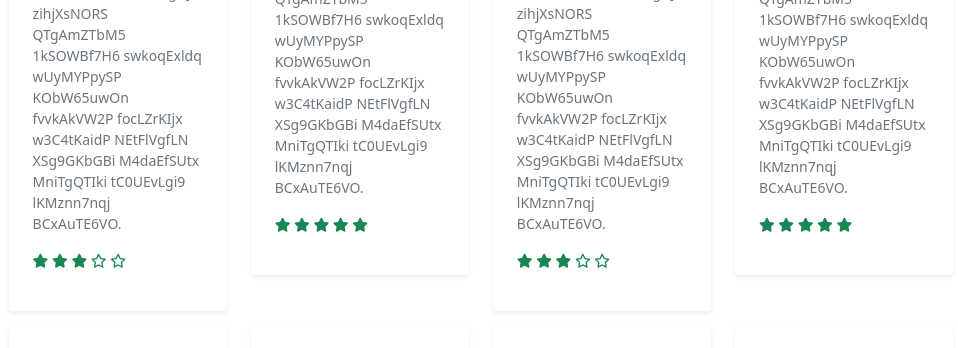
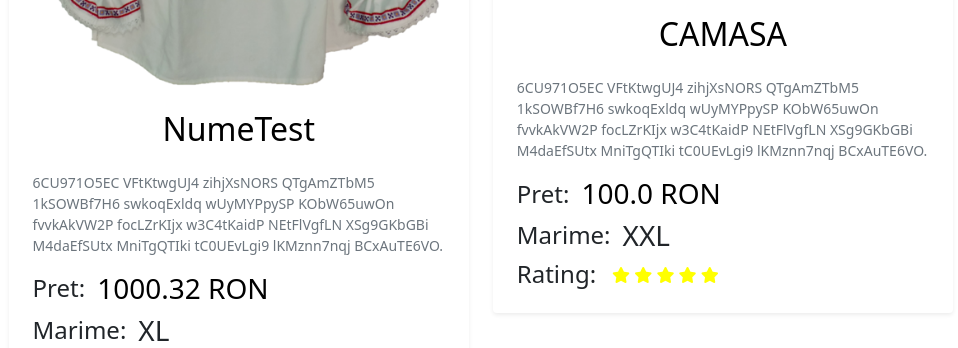
Before and after one commit to danielsofran/WebsiteTemplateDjango, a Django app: page /galerie in a window 1280 px wide. Shown: the part 2717-3065 px from the top of the page, without its empty margins (303-1261 px from the left). Run offline with Django 4.2, Linux system fonts and the light colour scheme; data comes from the database, SQL or seed files in the repository; both versions use the stored data as it was after the commit; some libraries are stand-ins or nearby versions.

Commit message:
parametrized, remove xxxxxl search not price if setting autosavejson settings frontend update

```diff
--- a/OwnSettings/ownsettings.json
+++ b/OwnSettings/ownsettings.json
@@ -1 +1 @@
-{"jsonpath": "OwnSettings/ownsettings.json", "showprice": true, "allowrating": false, "productimagepath": "Products/", "navbar": {"jsonpath": "OwnSettings/navbarsettings.json", "title": "Ie \u00a0Romaneasc\u0103", "color": [127, 255, 212, 0.95]}, "slideshow": {"jsonpath": "OwnSettings/slideshowsettings.json", "imgpath": "C:\\Desktop\\WebsiteTemplate\\media\\SlideShow\\", "duration": 10000}, "footer": {"jsonpath": "OwnSettings/footersettings.json", "title": "Art \u00a0\u00a0Traditional", "credits": "Drepturi de autor \u00a9 2022. Toate drepturile rezervate", "imgsource": "/media/BannerR.png"}}
+{"jsonpath": "OwnSettings/ownsettings.json", "showprice": true, "allowrating": false, "productimagepath": "Products/", "navbar": {"jsonpath": "OwnSettings/navbarsettings.json", "title": "Ie \u00a0Romaneasc\u0103", "titlefont": "Alex Brush", "color": [127, 255, 212, 0.95], "islight": true}, "slideshow": {"jsonpath": "OwnSettings/slideshowsettings.json", "imgpath": "C:\\Desktop\\WebsiteTemplate\\media\\SlideShow\\", "duration": 10000, "maxheight": 500, "breakpoint": 1000}, "footer": {"jsonpath": "OwnSettings/footersettings.json", "title": "Art \u00a0\u00a0Traditional", "titlefont": "Alex Brush", "credits": "Drepturi de autor \u00a9 2022. Toate drepturile rezervate", "imgsource": "/media/BannerR.png"}, "card": {"jsonpath": "OwnSettings/cardsettings.json", "color": [255, 255, 255, 0], "islight": true, "showtitle": true, "titlecolor": [0, 0, 0, 1], "titlealign": "center", "showprice": true, "finalpricecolor": [0, 0, 0, 1], "reducerecolor": [255, 26, 26, 1], "initialpretcolor": [0, 0, 0, 1], "showdescription": true, "showimage": true, "starscolor": [255, 255, 0, 1], "specificatii": "marime gen rating"}, "galerie": {"jsonpath": "OwnSettings/galeriesettings.json", "pretmin": 50, "pretmax": 2000, "pas": 50}}
--- /dev/null
+++ b/ideas.txt
@@ -0,0 +1,6 @@
+image background for navbar
+remake image footer
+background for galerie blocks
+change navbar color to verde PRAZ
+change star color to darker
+?change card background from setting
--- a/magazin/static/magazin/js/utils.js
+++ b/magazin/static/magazin/js/utils.js
@@ -67,8 +67,6 @@ function serialize(obj) {
 }
 function activateAlert(text, state="success"){
     alerttag = document.getElementById("alerteval")
-    alert(state)
-    alert(alerttag.classList.length)
     for(let i=0;i<alerttag.classList.length;++i)
     {
         let cls = alerttag.classList[i]
--- a/magazin/views.py
+++ b/magazin/views.py
@@ -7,58 +7,25 @@ from urllib.parse import urlencode
 
 from .models import Produs
 from WebsiteTemplate import settings
+from WebsiteTemplate.settings import ownsettings
+from .utils import isfilterok, getlength
 # Create your views here.
 
 def home(request):
-    path = settings.ownsettings["slideshow"]["imgpath"]
+    path = ownsettings["slideshow"]["imgpath"]
     files = os.listdir(path)
     slideshowimages = [f'media/SlideShow/{imgname}' for imgname in files]
     return render(request, "home.html", {
         "firstimage": slideshowimages[0],
         "slideshowimages": slideshowimages[1:],
         "range": range(1, len(slideshowimages)),
-        **settings.ownsettings.context(),
+        **ownsettings.context(),
     })
-
-def getlength(products, **kwargs):
-    try:
-        rez = products.filter(**kwargs)
-        try: return len(rez)
-        except: return 1
-    except Exception as e: return 0
-
-def isfilterok(produs, filter, genuri, marimi) -> bool:
-    if filter["stoc"]=="in" and produs.stoc<=0:
-        return False
-    if filter["stoc"]=="redus" and produs.pret.reducere<=0:
-        return False
-    if filter["pret_max"] is not None and produs.pret.pret_final>filter["pret_max"]:
-        return False
-    if produs.specificatii.spalaremasina==False and filter["ch_spalare"]==True:
-        return False
-
-    skip_gen = True
-    _genuri = []
-    for gen in genuri:
-        skip_gen &= not gen[2]
-        if gen[2]: _genuri.append(gen[0])
-    if not skip_gen and produs.specificatii.gen not in _genuri:
-        return False
-
-    skip_marime = True
-    _marimi = []
-    for marime in marimi:
-        skip_marime &= not marime[2]
-        if marime[2]: _marimi.append(marime[0])
-    if not skip_marime and produs.specificatii.marime not in _marimi:
-        return False
-
-    return True
 
 def galerie(request):
     _products = Produs.objects.filter(sters=False)
     nrprod = len(_products)
-    numemarimi = ["XS", "S", "M", "L", "XL", "XXL", "XXXL", "XXXXL", "XXXXXL"]
+    numemarimi = ["XS", "S", "M", "L", "XL", "XXL", "XXXL", "XXXXL"]
     numegenuri = ["Barbati", "Femei", "Copii"]
     marimi = []
     genuri = []
@@ -91,14 +58,18 @@ def galerie(request):
 
     return render(request, "galerie.html", {
         'listaproduse': list(products)*12,
+        "noresult": len(products) == 0,
         'nrproduse': nrprod,
         "range5": range(1, 6),
-        "marimi": marimi,
         "reduse": sum(produs.pret.reducere>0 for produs in _products),
         "prinstoc": sum(produs.stoc>0 for produs in _products),
+        "marimi": marimi,
         "genuri": genuri,
+        "cardshowmarime": "marime" in ownsettings['card']['specificatii'],
+        "cardshowgen": "gen" in ownsettings['card']['specificatii'],
+        "cardshowrating": "rating" in ownsettings['card']['specificatii'],
         **filtru,
-        **settings.ownsettings.context(),
+        **ownsettings.context(),
     })
 
 def produs(request, id):
@@ -115,7 +86,7 @@ def produs(request, id):
         "allimages": images,
         "allimagesindexes": zip(images[1:], range(2, len(images)+1)),
         "range5": range(5),
-        **settings.ownsettings.context(),
+        **ownsettings.context(),
     })
 
 def rateprodus(request, id):
@@ -128,7 +99,7 @@ def rateprodus(request, id):
 def search(request):
     text = request.GET["text"]
     products = Produs.objects.filter(sters=False)
-    numemarimi = ["XS", "S", "M", "L", "XL", "XXL", "XXXL", "XXXXL", "XXXXXL"]
+    numemarimi = ["XS", "S", "M", "L", "XL", "XXL", "XXXL", "XXXXL"]
     numegenuri = ["Barbati", "Femei", "Copii"]
     numegenuri = [x.casefold() for x in numegenuri]
     numemarimi = [x.casefold() for x in numemarimi]
@@ -145,11 +116,12 @@ def search(request):
             for marime in numemarimi:
                 if marime == token:
                     filter["marime"+marime.upper()] = "on"
-            if "redus" in token or "reducere" in token:
-                filter["stoc"] = "redus"
-            try: token=int(token)
-            except: pass
-            else: filter["pret"] = int(token)
+            if ownsettings['showprice']:
+                if "redus" in token or "reducere" in token:
+                    filter["stoc"] = "redus"
+                try: token=int(token)
+                except: pass
+                else: filter["pret"] = int(token)
     if filter["nume"]=="": filter.pop("nume")
     filter = urlencode(filter)
     return HttpResponseRedirect("/galerie?"+filter)
--- a/templates/card.html
+++ b/templates/card.html
@@ -1,15 +1,39 @@
-<div class="card rounded shadow-sm border-0 mb-3 produs">
-    <div class="card-body p-4"><img src="media/{{ produs.imagini.card }}" alt="" class="img-fluid d-block mx-auto mb-3">
-        <h5> <a href="/galerie/{{ produs.id }}" class="text-dark">{{ produs.nume }}</a></h5>
-         <p class="small text-muted font-italic">{{ produs.descriere }}</p>
-         <ul class="list-inline small">  {# list of stars #}
+<div class="card rounded shadow-sm border-0 mb-3 produs" style="background-color: rgba{{ cardcolor }}">
+    <div class="card-body p-4" style="background-color: rgba{{ cardcolor }}">
+        <a href="/galerie/{{ produs.id }}" class="text-decoration-none">
+            {% if cardshowimage %}<img src="media/{{ produs.imagini.card }}" alt="" class="img-fluid d-block mx-auto mb-3">{% endif %}
+            {% if cardshowtitle %}<h2 class="mb-4 text-{{ cardtitlealign }}" style="color: rgba{{ cardtitlecolor }}">{{ produs.nume }} </h2> {% endif %}
+        </a>
+            {% if cardshowdescription %}<p class="small {% if not cardislight %}text-light{% endif %} text-muted font-italic">{{ produs.descriere }}</p> {% endif %}
+            {% if cardshowprice %}
+                <div class="d-flex flex-row align-items-center">
+                    <h4 class="me-2 text-{% if cardislight %}dark{% else %}light{% endif %}"> Pret: </h4>
+                    <h3 class="ms-1"
+                        style="color: rgba{% if produs.pret.reducere != 0 %}{{ cardreducerecolor }}{% else %}{{ cardinitialpretcolor }}{% endif %}"
+                        >
+                        {{ produs.pret.pret_final }} RON
+                    </h3>
+                </div>
+            {% endif %}
+            {% if cardshowmarime %}
+                <div class="d-flex flex-row align-items-center text-{% if cardislight %}dark{% else %}light{% endif %}">
+                    <h4 class="me-2">Marime:</h4>
+                    <h3 class="ms-1"> {{ produs.specificatii.marime }}</h3>
+                </div>
+            {% endif %}
+            {% if cardshowrating %}
+             <div class="d-flex flex-row align-items-center">
+             <h4 class="me-3 my-auto text-{% if cardislight %}dark{% else %}light{% endif %}"> Rating: </h4>
+             <ul class="list-inline my-auto">  {# list of stars #}
                  {% for i in range5 %}
                      {% if produs.rating.value >= i %}
-                <li class="list-inline-item m-0"><i class="fa fa-star text-success"></i></li>
+                     <li class="list-inline-item m-0"><i class="fa fa-star" style="color: rgba{{ cardstarscolor }}"></i></li>
                      {% else %}
-                <li class="list-inline-item m-0"><i class="fa fa-star-o text-success"></i></li>
+                     <li class="list-inline-item m-0"><i class="fa fa-star-o" style="color: rgba{{ cardstarscolor }}"></i></li>
                      {% endif %}
                  {% endfor %}
               </ul>
              </div>
+            {% endif %}
     </div>
+</div>
--- a/templates/footer.html
+++ b/templates/footer.html
@@ -1,12 +1,12 @@
 <footer class="d-flex flex-column flex-xl-row bg-dark text-white fs-4">
     <div class="p-4">
-        <strong class="text-sm-start fs-1" style="font-family: Alex Brush"> {{ footertitle }} </strong>
+        <strong class="text-sm-start fs-1" style="font-family: {{ footertitlefont }}"> {{ footertitle }} </strong>
         <p class="fs-5"> {{ footercredits }} </p>
     </div>
     <div class="p-4">
         <img src="{{ footerimgsource }}" class="my-auto" style="max-inline-size: 100%">
     </div>
     <div class="p-5 text-center d-none d-xl-block">
-        <button onclick="location.href='#'" class="fs-1 p-3 my-auto text-center fadegray"> Sus </button>
+        <button onclick="location.href='#'" class="fs-1 display-1 fw-bold p-3 my-auto text-center align-self-center fadegray" style="font-family: {{ footertitlefont }}; font-size: 200%"> Sus </button>
     </div>
 </footer>
--- a/templates/galerie.html
+++ b/templates/galerie.html
@@ -32,7 +32,7 @@
             </div>
             <div class="m-1 mb-4 {% if not showprice %} d-none {% endif %}">
                 <label for="pricerange" class="form-label">Pret maxim: <span id="pretvalue">{% if pret_max is not None  %} {{ pret_max }} RON {% endif %}</span></label>
-                <input type="range" class="form-range" min="100" max="2000" step="50" id="pricerange" name="pret" onchange="setprice()" oninput="setprice()" value="{{ pret_max }}">
+                <input type="range" class="form-range" min="{{ galeriepretmin }}" max="{{ galeriepretmax }}" step="{{ galeriepas }}" id="pricerange" name="pret" onchange="setprice()" oninput="setprice()" value="{{ pret_max }}">
             </div>
             <div class="m-1 mb-4">
                 <label class="mb-2"> Gen</label>
@@ -64,14 +64,21 @@
             </div>
         </form>
     </div>
-    <div class="p-2 flex-fill">
-        <div class="row row-cols-1 row-cols-sm-2 row-cols-md-3 row-cols-xl-4">
+    <div class="p-2 flex-fill {% if noresult %}d-flex justify-content-center w-75{% endif %}">
+        {% if noresult %}
+            <div class="m-auto text-center text-muted flex-shrink-0 flex-fill">
+                <h1 class="display-1"> Ne pare rau!</h1>
+                <h1 class="display-4"> Nu mai exista produse<br> conform filtrului curent!</h1>
+            </div>
+        {% else %}
+        <div class="row row-cols-1 row-cols-md-2 row-cols-xxl-3">
             {% for produs_din_lista in listaproduse %}
                 <div class="col">
                     {% include 'card.html' with produs=produs_din_lista %}
                 </div>
             {% endfor %}
         </div>
+        {% endif %}
     </div>
 </div>
 
--- a/templates/navbar.html
+++ b/templates/navbar.html
@@ -1,6 +1,6 @@
 <nav class="navbar navbar-expand-lg navbar-light sticky-top fs-2"
      style="background: rgba{{ navbarcolor }}; ">
-  <h1 class="navbar-brand my-auto px-1 ms-1 me-0" style="font-family: Alex Brush; display: block; font-size: 200%" onmousedown='return false;'>{{ navbartitle }}</h1>
+  <h1 class="navbar-brand my-auto px-1 ms-1 me-0 text-{% if navbarislight %}dark{% else %}light{% endif %}" style="font-family: {{ navbartitlefont }}; display: block; font-size: 200%" onmousedown='return false;'>{{ navbartitle }}</h1>
   <button class="navbar-toggler" type="button" data-bs-toggle="collapse" data-bs-target="#navbarSupportedContent" aria-controls="navbarSupportedContent" aria-expanded="false" aria-label="Toggle navigation">
     <span class="navbar-toggler-icon"></span>
   </button>
@@ -8,19 +8,19 @@
     <div class="collapse navbar-collapse" id="navbarSupportedContent">
       <ul class="navbar-nav me-auto mb-2 mb-lg-1 fs-3 text-center">
         <li class="nav-item">
-            <a class="nav-link" aria-current="page" href="/"><i class="fa fa-fw fa-home"></i>  Acasă</a>
+            <a class="nav-link text-{% if navbarislight %}dark{% else %}light{% endif %}" aria-current="page" href="/"><i class="fa fa-fw fa-home"></i>  Acasă</a>
         </li>
         <li class="nav-item">
-            <a class="nav-link" href="/galerie"><i class="fas fa-images"></i>  Galerie</a>
+            <a class="nav-link text-{% if navbarislight %}dark{% else %}light{% endif %}" href="/galerie"><i class="fas fa-images"></i>  Galerie</a>
         </li>
         <li class="nav-item">
-            <a class="nav-link" href="#"><i class="fa fa-fw fa-landmark"></i>  Despre</a>
+            <a class="nav-link text-{% if navbarislight %}dark{% else %}light{% endif %}" href="#"><i class="fa fa-fw fa-landmark"></i>  Despre</a>
         </li>
         <li class="nav-item">
-            <a class="nav-link" href="#"><i class="fa fa-fw fa-envelope"></i>  Contact</a>
+            <a class="nav-link text-{% if navbarislight %}dark{% else %}light{% endif %}" href="#"><i class="fa fa-fw fa-envelope"></i>  Contact</a>
         </li>
         <li class="nav-item d-none">
-          <a class="nav-link disabled" href="#" tabindex="-1" aria-disabled="true">Admin</a>
+          <a class="nav-link disabled text-{% if navbarislight %}dark{% else %}light{% endif %}" href="#" tabindex="-1" aria-disabled="true">Admin</a>
         </li>
       </ul>
       <ul class="navbar-nav ms-auto mb-2 mb-lg-1 fs-3 text-center navbaritems">
@@ -31,7 +31,7 @@
         <div id="searchbarform ms-1">
       <form class="d-flex" >
         <input class="form-control me-2" type="search" placeholder="Caută" aria-label="Search" id="searchtext">
-        <button class="btn btn-outline-success" type="button" onclick="cauta()">Caută</button>
+        <button class="btn btn-outline-{% if navbarislight %}dark{% else %}light{% endif %}" type="button" onclick="cauta()">Caută</button>
       </form>
         </div>
     </div>
--- a/templates/produs.html
+++ b/templates/produs.html
@@ -73,9 +73,9 @@
             <ul class="list-inline fs-3">  {# list of stars #}
                 {% for i in range5 %}
                     {% if produs.rating.value >= i %}
-                    <li class="list-inline-item m-0"><i class="fa fa-star text-success"></i></li>
+                    <li class="list-inline-item m-0"><i class="fa fa-star" style="color: rgba{{ cardstarscolor }}"></i></li>
                     {% else %}
-                    <li class="list-inline-item m-0"><i class="fa fa-star-o text-success"></i></li>
+                    <li class="list-inline-item m-0"><i class="fa fa-star-o" style="color: rgba{{ cardstarscolor }}"></i></li>
                     {% endif %}
                 {% endfor %}
              </ul>
@@ -128,7 +128,7 @@
     <ul class="list-inline fs-4 me-5" onmouseleave="fillStars(-1)">  {# list of stars #}
         {% for i in range5 %}
             <li class="list-inline-item m-0" onmouseenter="fillStars({{ i }})" onclick="{% if allowrating %}rateproduct({{ i }}){% else %}activateAlert('<strong>Important!</strong> Nu puteti evalua acest produs deoarece nu sunteti logat.', 'danger') {% endif %}">
-                <i id="star-{{ i }}" class="fa fa-star-o text-success"></i>
+                <i id="star-{{ i }}" class="fa fa-star-o" style="color: rgba{{ cardstarscolor }}"></i>
             </li>
         {% endfor %}
      </ul>
--- a/templates/slideshow.html
+++ b/templates/slideshow.html
@@ -1,4 +1,4 @@
-<div id="carouseldiv" class="carousel slide carousel-fade" data-bs-ride="carousel" style="display: block; max-height: 500px; overflow-y: hidden">
+<div id="carouseldiv" class="carousel slide carousel-fade" data-bs-ride="carousel" style="display: block; max-height: {{ slideshowmaxheight }}px; overflow-y: hidden">
   <div class="carousel-indicators">
     <button type="button" data-bs-target="#carouseldiv" data-bs-slide-to="0" class="active" aria-current="true" aria-label="Slide 1"></button>
     {% for i in range %}
@@ -45,7 +45,7 @@
         var elems = document.getElementsByClassName("slideshowimage");
         for(let i=0;i<elems.length; ++i)
         {
-            if(size.width >= 1000) elems[i].classList.add("imageanimate");
+            if(size.width >= {{ slideshowbreakpoint }}) elems[i].classList.add("imageanimate");
             else elems[i].classList.remove("imageanimate");
         }
     }
```
Also changed, not shown: WebsiteTemplate/settings.py (+28 -4 lines), magazin/utils.py (added, +43 -0 lines), db.sqlite3. Lines whose indentation alone changed are shown as unchanged.
